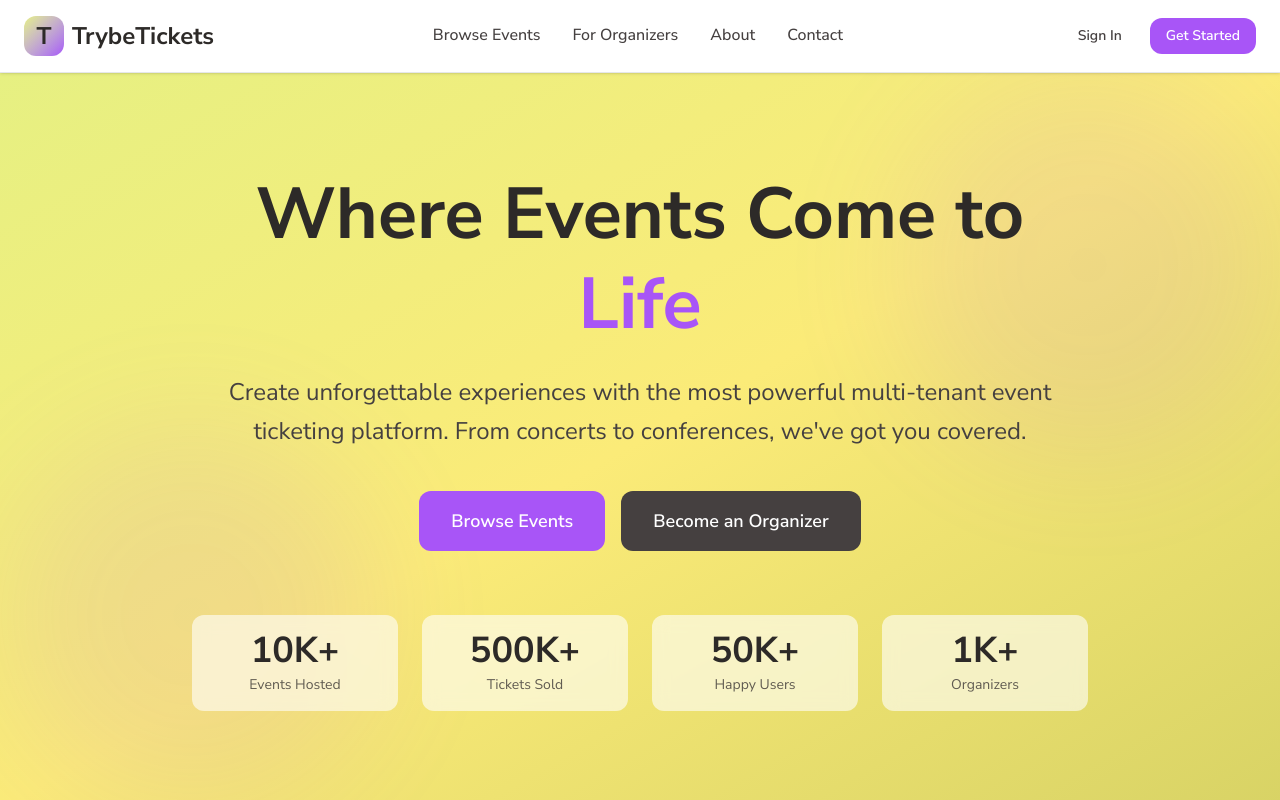
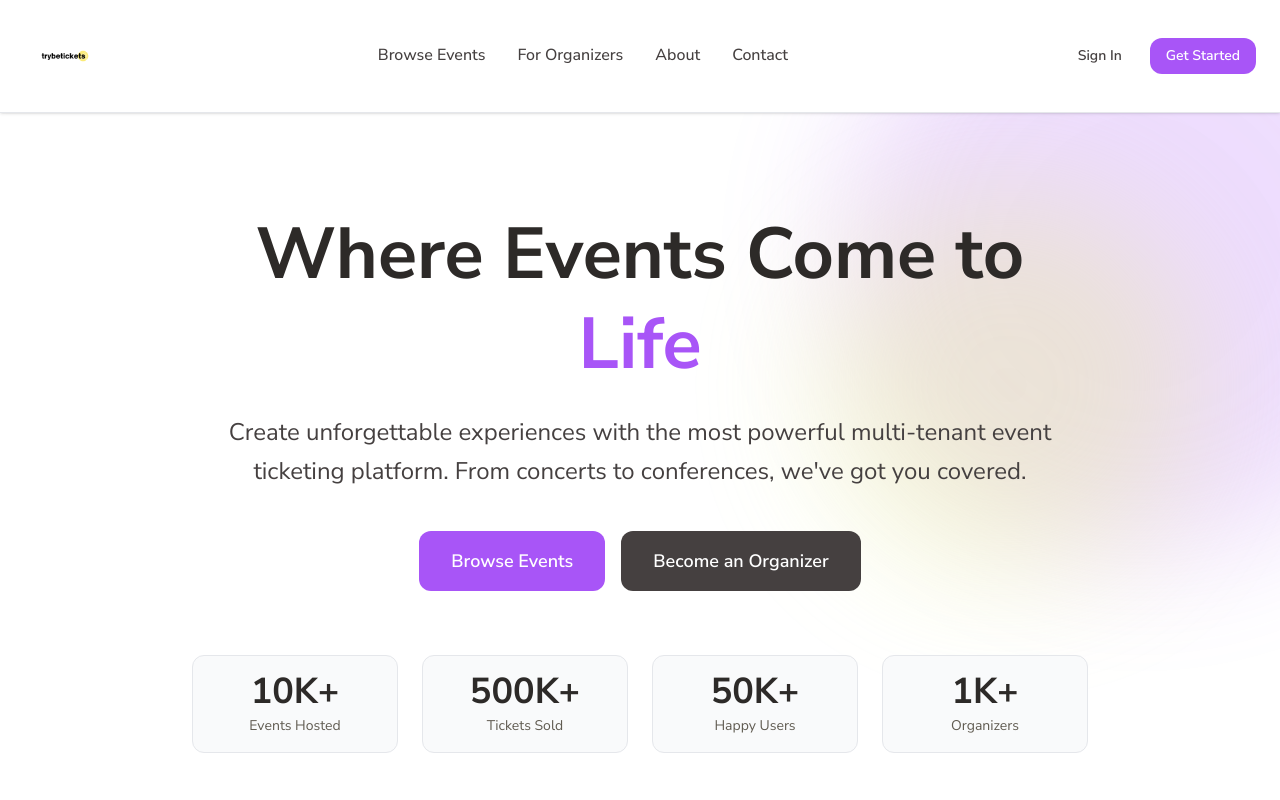
Before and after one commit to trybenode/trybetickets, a Next.js app in the folder trybetickets/: page / in a window 1280 px wide. Shown: the top 800 px of the page. Built offline with nearby package versions, Linux system fonts and the light colour scheme.

Commit message:
feat: update Header and Footer components with logo integration and style enhancements

```diff
--- a/trybetickets/src/app/page.jsx
+++ b/trybetickets/src/app/page.jsx
@@ -5,10 +5,10 @@ export default function Home() {
   return (
     <div className="min-h-screen bg-white">
       {/* Hero Section */}
-      <section className="relative bg-linear-to-br from-[#E6F082] via-[#fbeb78] to-[#D8D365] py-24 px-6 overflow-hidden">
-        {/* Decorative Elements */}
-        <div className="absolute top-0 right-0 w-96 h-96 bg-[#a855f7] opacity-10 rounded-full blur-3xl"></div>
-        <div className="absolute bottom-0 left-0 w-96 h-96 bg-[#a855f7] opacity-10 rounded-full blur-3xl"></div>
+      <section className="relative bg-white py-24 px-6 overflow-hidden">
+        {/* Decorative Purple Shadow from Top Right */}
+        <div className="absolute -top-40 -right-40 w-[600px] h-[600px] bg-[#a855f7] opacity-20 rounded-full blur-3xl"></div>
+        <div className="absolute top-20 right-20 w-96 h-96 bg-[#E6F082] opacity-30 rounded-full blur-3xl"></div>
 
         <div className="max-w-7xl mx-auto relative z-10">
           <div className="text-center max-w-4xl mx-auto">
@@ -36,7 +36,7 @@ export default function Home() {
                 { number: '50K+', label: 'Happy Users' },
                 { number: '1K+', label: 'Organizers' },
               ].map((stat, i) => (
-                <div key={i} className="bg-white/60 backdrop-blur-sm rounded-lg p-4">
+                <div key={i} className="bg-gray-50 border border-gray-200 rounded-lg p-4">
                   <div className="text-3xl md:text-4xl font-bold text-[#2d2a28] mb-1">{stat.number}</div>
                   <div className="text-sm text-[#605B51]">{stat.label}</div>
                 </div>
--- a/trybetickets/src/components/Footer.jsx
+++ b/trybetickets/src/components/Footer.jsx
@@ -1,4 +1,5 @@
 import Link from 'next/link';
+import Image from 'next/image';
 
 export default function Footer() {
   const currentYear = new Date().getFullYear();
@@ -9,11 +10,14 @@ export default function Footer() {
         <div className="grid grid-cols-1 md:grid-cols-4 gap-8 mb-8">
           {/* Brand */}
           <div className="col-span-1">
-            <div className="flex items-center gap-2 mb-4">
-              <div className="w-10 h-10 bg-linear-to-br from-[#E6F082] to-[#a855f7] rounded-lg flex items-center justify-center">
-                <span className="text-2xl font-bold text-[#2d2a28]">T</span>
-              </div>
-              <span className="text-xl font-bold">TrybeTickets</span>
+            <div className="mb-4">
+              <Image
+                src="/trybetckets-logo.png"
+                alt="TrybeTickets Logo"
+                width={180}
+                height={40}
+                className="h-10 w-auto brightness-0 invert"
+              />
             </div>
             <p className="text-white/80 text-sm leading-relaxed">
               Your premier multi-tenant event ticketing platform. Create, manage, and attend amazing events.
--- a/trybetickets/src/components/Header.jsx
+++ b/trybetickets/src/components/Header.jsx
@@ -2,6 +2,7 @@
 
 import { useState } from 'react';
 import Link from 'next/link';
+import Image from 'next/image';
 import Button from '@/components/ui/Button';
 
 export default function Header() {
@@ -12,11 +13,15 @@ export default function Header() {
       <nav className="max-w-7xl mx-auto px-6 py-4">
         <div className="flex items-center justify-between">
           {/* Logo */}
-          <Link href="/" className="flex items-center gap-2">
-            <div className="w-10 h-10 bg-linear-to-br from-[#E6F082] to-[#a855f7] rounded-lg flex items-center justify-center">
-              <span className="text-2xl font-bold text-[#2d2a28]">T</span>
-            </div>
-            <span className="text-2xl font-bold text-[#2d2a28]">TrybeTickets</span>
+          <Link href="/" className="flex items-center gap-3">
+            <Image
+              src="/trybetckets-logo.png"
+              alt="TrybeTickets Logo"
+              width={180}
+              height={40}
+              className="h-20 w-auto"
+              priority
+            />
           </Link>
 
           {/* Desktop Navigation */}
```
